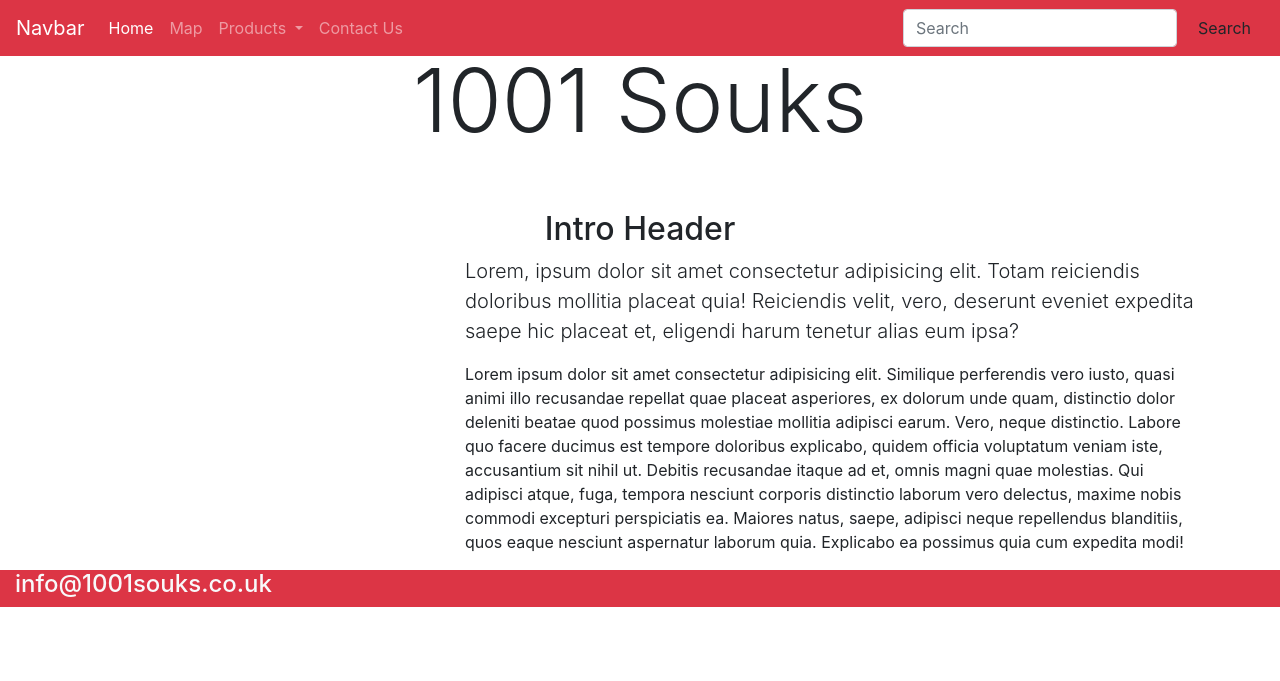
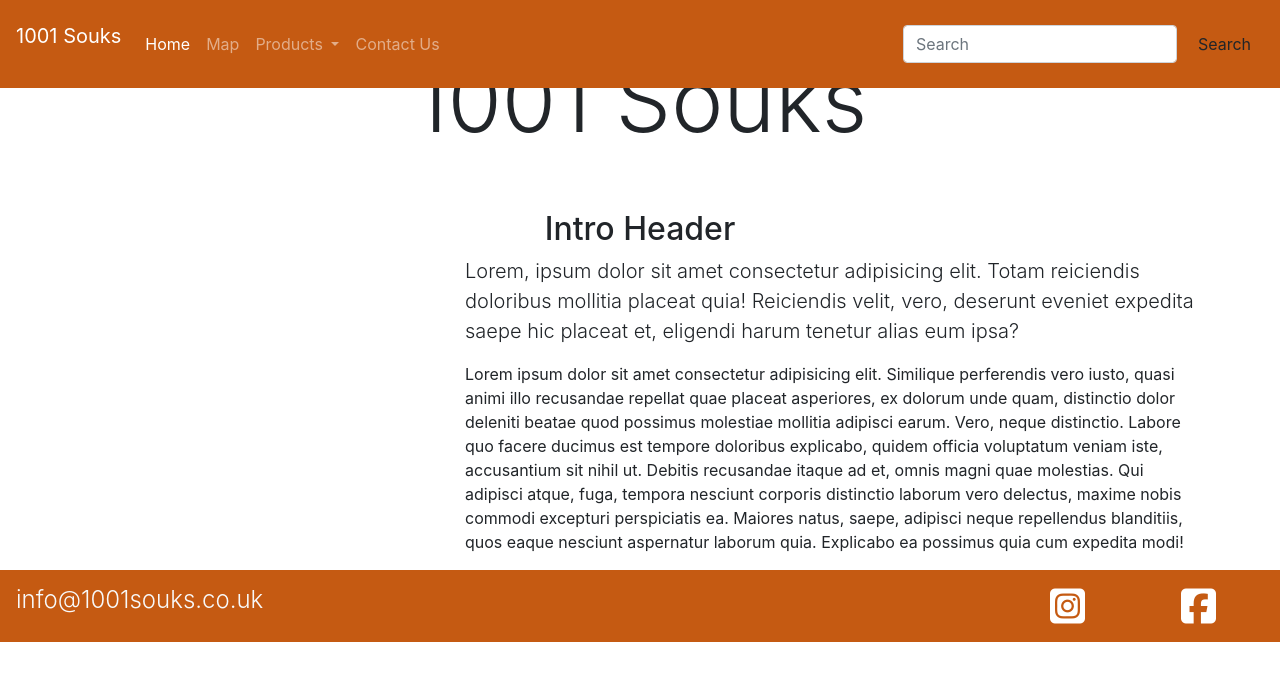
Before and after one commit to BelT26/1001-Souks, a Django app: page / in a window 1280 px wide. Shown: the top 681 px of the page. Run offline with Django 3.2, Linux system fonts and the light colour scheme; some libraries are stand-ins or nearby versions.

Commit message:
style navbar and footer

```diff
--- a/static/css/base.css
+++ b/static/css/base.css
@@ -0,0 +1,25 @@
+#main-nav {
+    background-color: rgb(197, 90, 18);
+    padding: 1rem;
+}
+
+#main-footer {
+    background-color: rgb(197, 90, 18);
+    padding: 1rem;
+}
+
+#main-footer li {
+    display: inline;
+}
+
+#main-footer i {
+    color: white;
+    font-size: 2.5rem;
+    float:right;
+    padding: 0 3rem;
+}
+
+#main-footer i:active,
+#main-footer i:hover {
+    color: rgb(5, 152, 196);
+}
--- a/templates/base.html
+++ b/templates/base.html
@@ -9,13 +9,14 @@
         {% block extra_meta %}{% endblock %}
         <!-- Bootstrap CSS -->
         <link rel="stylesheet" href="https://cdn.jsdelivr.net/npm/bootstrap@4.4.1/dist/css/bootstrap.min.css" integrity="sha384-Vkoo8x4CGsO3+Hhxv8T/Q5PaXtkKtu6ug5TOeNV6gBiFeWPGFN9MuhOf23Q9Ifjh" crossorigin="anonymous">
+        <link rel="stylesheet" href="{% static 'css/base.css' %}">
         {% block extra_css %}{% endblock %}
     <title>1001 Souks {% block extra_title %}{% endblock %}</title>
     </head>
     <body>
         <header class="container-fluid fixed-top px-0">
-            <nav class="navbar navbar-expand-lg navbar-dark bg-danger w-100">
-                <a class="navbar-brand" href="#">Navbar</a>
+            <nav class="navbar navbar-expand-lg navbar-dark w-100" id="main-nav">
+                <p><a class="navbar-brand" href="#">1001 Souks</a></p>
                 <button class="navbar-toggler" type="button" data-toggle="collapse" data-target="#navbarSupportedContent" aria-controls="navbarSupportedContent" aria-expanded="false" aria-label="Toggle navigation">
                   <span class="navbar-toggler-icon"></span>
                 </button>
@@ -56,13 +57,17 @@
         {% endif %}
         {% block content %}
         {% endblock %}
-        <footer class="container-fluid bg-danger text-light h-50">
+        <footer class="container-fluid text-light h-50" id="main-footer">
             <div class="row">
                 <div class="col-md-6" id="contact-email">
-                    <h4>info@1001souks.co.uk</h4>
+                    <h4 class="font-weight-light">info@1001souks.co.uk</h4>
                 </div>
                 <div class="col-md-6" id="social-media-links">
-
+                  <ul class="social list-unstyled">
+                    <li><a href ="https://en-gb.facebook.com/" target="_blank" rel="noopener" aria-label="visit our facebook page (opens in a new tab)"><i class="fab fa-facebook-square"></i>
+                        </a></li>
+                    <li><a href ="https://www.instagram.com/" target="_blank" rel="noopener" aria-label="visit our instagram page (opens in a new tab)"><i class="fab fa-instagram-square"></i></a></li>
+                </ul>
                 </div>
             </div>
         </footer>
```
